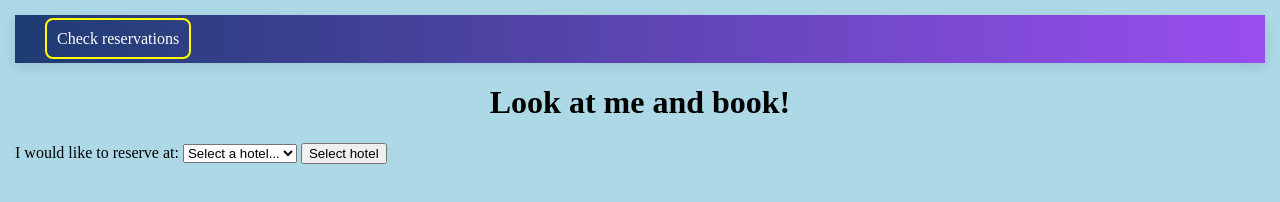
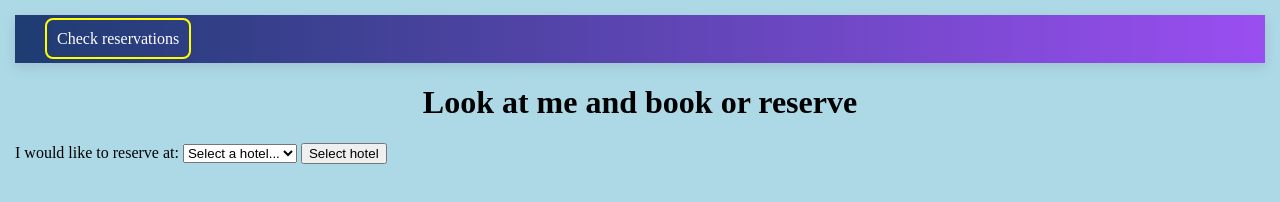
Before and after one commit to yaroslavdomb/DevOps_project3, a plain HTML site: page frontend-repo/HTML/index.html in a window 1280 px wide. Drawn offline with Linux system fonts and the light colour scheme; no server answers.

Commit message:
FE - test_02

```diff
--- a/frontend-repo/HTML/index.html
+++ b/frontend-repo/HTML/index.html
@@ -13,7 +13,7 @@
         </header>
 
         <main>
-            <h1 class="txt-center">Look at me and book!</h1>
+            <h1 class="txt-center">Look at me and book or reserve</h1>
 
             <div class="search-hotel-container">
                 <label for="search-hotel">I would like to reserve at: </label>
```
